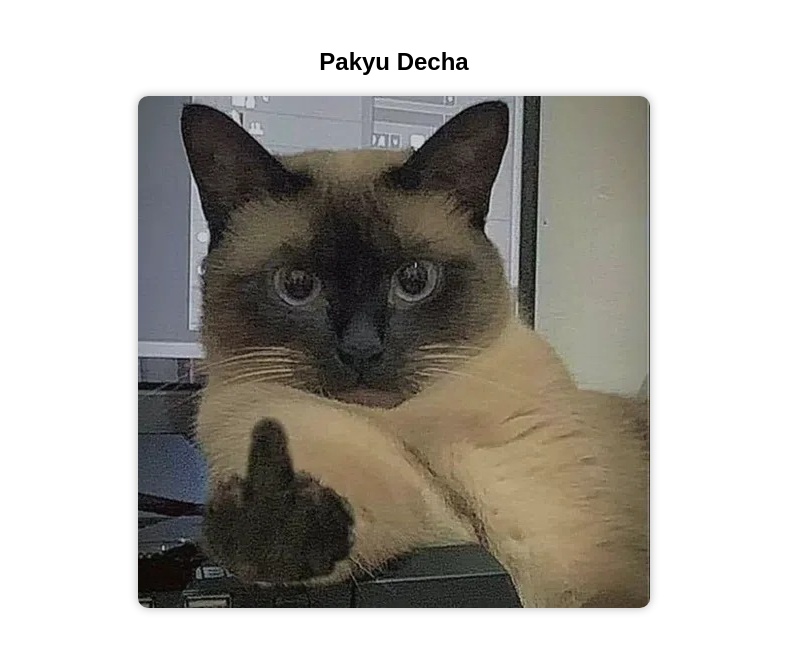
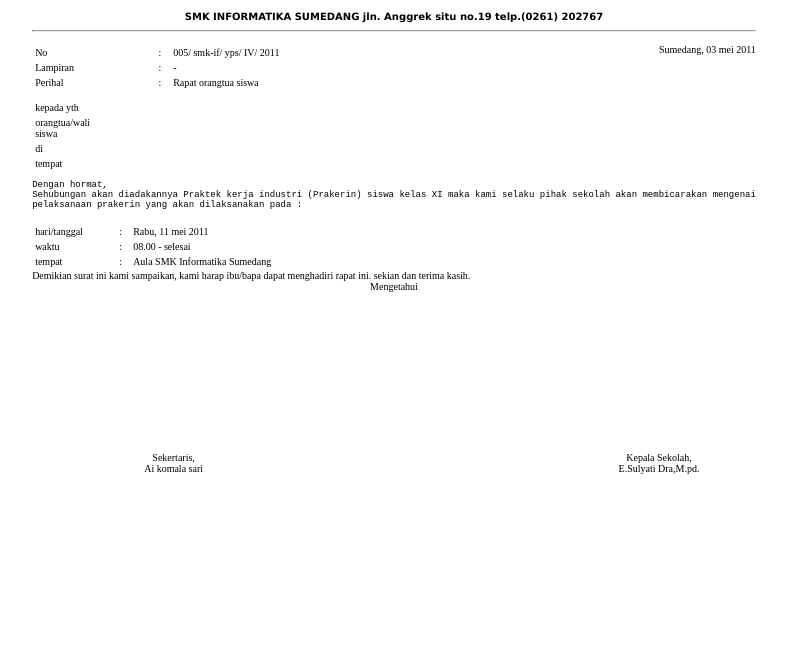
Before and after one commit to sepertigadimensii/meng, a plain HTML site: page index.html in a window 1280 px wide. Shown: the whole page, without its empty margins (246-1033 px from the left). Drawn offline with Linux system fonts and the light colour scheme.

Commit message:
Update index.html

```diff
--- a/index.html
+++ b/index.html
@@ -1,25 +1,69 @@
-<!DOCTYPE html>
-<html lang="id">
+<html>
 <head>
-  <meta charset="UTF-8">
-  <meta name="viewport" content="width=device-width, initial-scale=1">
-  <title>Foto Kucing</title>
-  <style>
-    body {
-      font-family: sans-serif;
-      text-align: center;
-      padding: 20px;
-    }
-    img {
-      max-width: 100%;
-      height: auto;
-      border-radius: 10px;
-      box-shadow: 0 0 10px rgba(0,0,0,0.3);
-    }
-  </style>
+<title>Undanagan orang tua</title>
 </head>
+
 <body>
-  <h2>Pakyu Decha</h2>
-  <img src="g.jpg" alt="Kucing" />
-</body>
+<table align="center" border="0" cellpadding="1" style="width: 700px;"><tbody>
+<tr>     <td colspan="3"><div align="center">
+<span style="font-family: Verdana; font-size: x-small;"><b>SMK INFORMATIKA SUMEDANG
+
+jln. Anggrek situ no.19 telp.(0261) 202767</b></span>
+<hr />
+</div>
+</td>   </tr>
+<tr>     <td colspan="2"><table border="0" cellpadding="1" style="width: 400px;"><tbody>
+<tr>         <td width="93"><span style="font-size: x-small;">No</span></td>         <td width="8"><span style="font-size: x-small;">:</span></td>         <td width="200"><span style="font-size: x-small;">005/ smk-if/ yps/ IV/ 2011</span></td>       </tr>
+<tr>         <td><span style="font-size: x-small;">Lampiran</span></td>         <td><span style="font-size: x-small;">:</span></td>         <td><span style="font-size: x-small;">-</span></td>       </tr>
+<tr>         <td><span style="font-size: x-small;">Perihal</span></td>         <td><span style="font-size: x-small;">:</span></td>         <td><span style="font-size: x-small;">Rapat orangtua siswa</span></td>       </tr>
+</tbody></table>
+</td>     <td valign="top"><div align="right">
+<span style="font-size: x-small;">Sumedang, 03 mei 2011</span></div>
+</td>   </tr>
+<tr>     <td width="302"></td>     <td width="343"></td>     <td width="339"></td>   </tr>
+<tr>     <td><table border="0" style="width: 239px;"><tbody>
+<tr>         <td width="74"><span style="font-size: x-small;">kepada yth</span></td>         <td width="11">
+</td>         <td width="140"></td>       </tr>
+<tr>         <td><span style="font-size: x-small;">orangtua/wali siswa</span></td>         <td></td>         <td>
+</td>       </tr>
+<tr>         <td><span style="font-size: x-small;">di</span></td>         <td></td>         <td>
+</td>       </tr>
+<tr>         <td><span style="font-size: x-small;">tempat</span></td>         <td></td>         <td>
+</td>       </tr>
+</tbody></table>
+</td>     <td></td>     <td></td>   </tr>
+<tr>     <td></td>     <td></td>     <td></td>   </tr>
+<tr>     <td colspan="3" height="270" valign="top"><div align="justify">
+<pre><span style="font-size: x-small;">Dengan hormat,
+Sehubungan akan diadakannya Praktek kerja industri (Prakerin) siswa kelas XI maka kami selaku pihak sekolah akan membicarakan mengenai
+pelaksanaan prakerin yang akan dilaksanakan pada :</span></pre>
+<table border="0" style="width: 352px;"><tbody>
+<tr>           <td width="80"><span style="font-size: x-small;">hari/tanggal</span></td>           <td width="10"><span style="font-size: x-small;">:</span></td>           <td width="248"><span style="font-size: x-small;">Rabu, 11 mei 2011</span></td>         </tr>
+<tr>           <td><span style="font-size: x-small;">waktu</span></td>           <td><span style="font-size: x-small;">:</span></td>           <td><span style="font-size: x-small;">08.00 - selesai</span></td>         </tr>
+<tr>           <td><span style="font-size: x-small;">tempat</span></td>           <td><span style="font-size: x-small;">:</span></td>           <td><span style="font-size: x-small;">Aula SMK Informatika Sumedang </span></td>         </tr>
+</tbody></table>
+<div align="justify">
+<span style="font-size: x-small;">
+
+Demikian surat ini kami sampaikan, kami harap ibu/bapa dapat menghadiri rapat ini. sekian dan terima kasih.</span> </div>
+</div>
+<div align="center">
+<span style="font-size: x-small;">Mengetahui</span></div>
+</td>   </tr>
+<tr>     <td><div align="center">
+<span style="font-size: x-small;">Sekertaris,</span></div>
+<div align="center">
+
+</div>
+<div align="center">
+<span style="font-size: x-small;">Ai komala sari </span></div>
+</td>     <td></td>     <td valign="top"><div align="center">
+<span style="font-size: x-small;">Kepala Sekolah, </span></div>
+<div align="center">
+
+</div>
+<div align="center">
+<span style="font-size: x-small;">E.Sulyati Dra,M.pd.</span></div>
+</td>   </tr>
+</tbody></table></body>
 </html>
```
